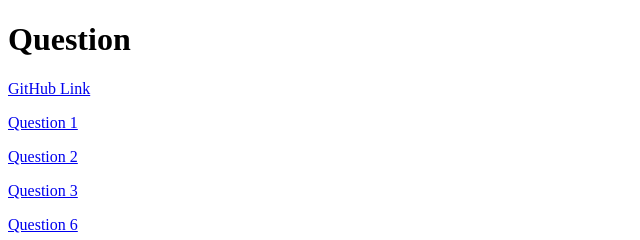
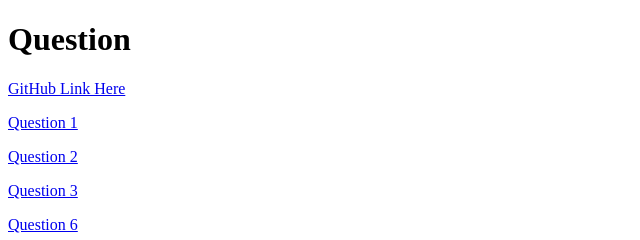
Before and after one commit to tosudh/mini-hack, a plain HTML site: page index.html in a window 1280 px wide. Shown: the top 240 px of the page, 0-640 px from the left. Drawn offline with Linux system fonts and the light colour scheme.

Commit message:
indexx updated

```diff
--- a/index.html
+++ b/index.html
@@ -10,7 +10,7 @@
 
 <body>
     <h1>Question</h1>
-    <a href="https://github.com/tosudh/mini-hack">GitHub Link</a>
+    <a href="https://github.com/tosudh/mini-hack">GitHub Link Here</a>
     <p>
         <a href="./Ques/Q1.html">Question 1</a>
     </p>
```
